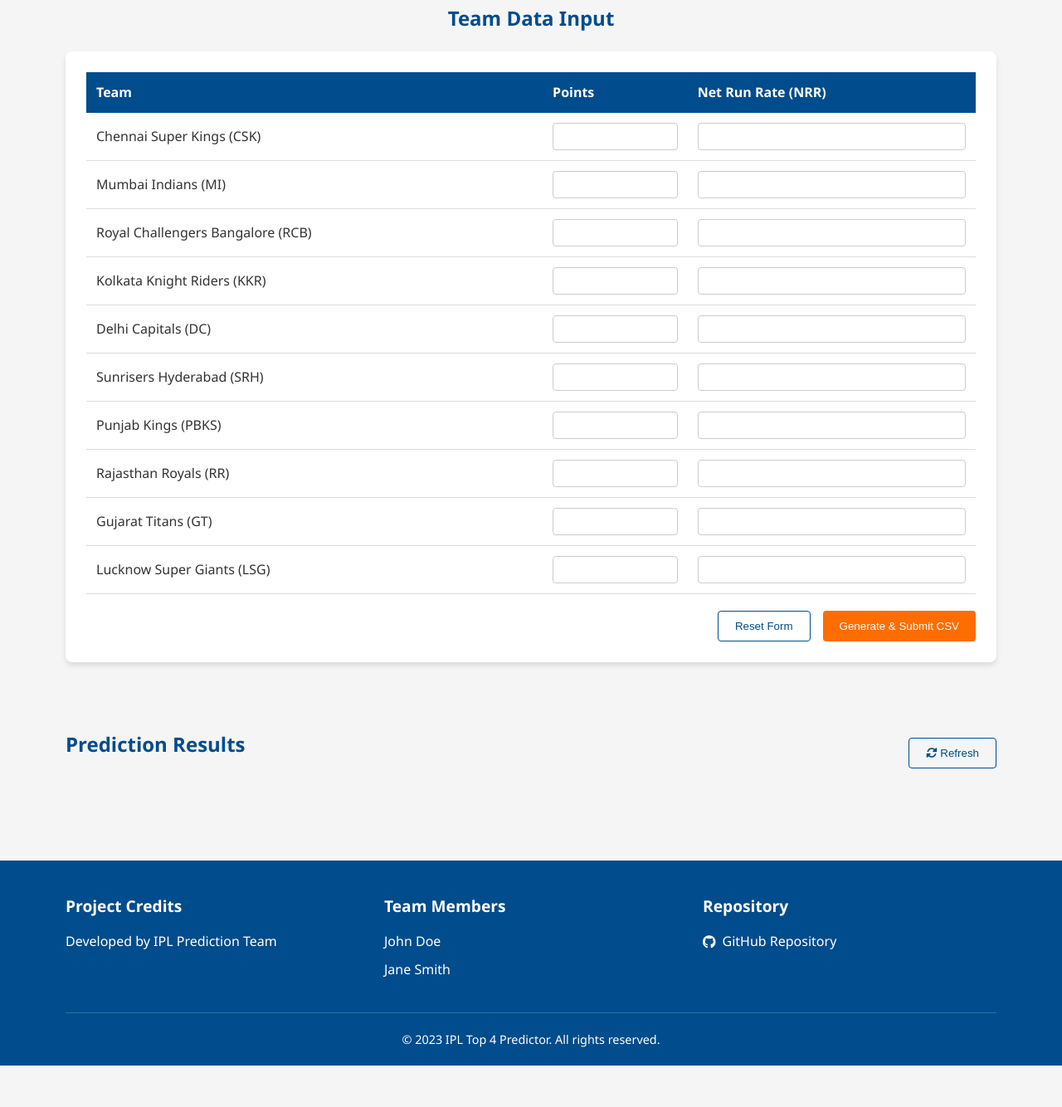
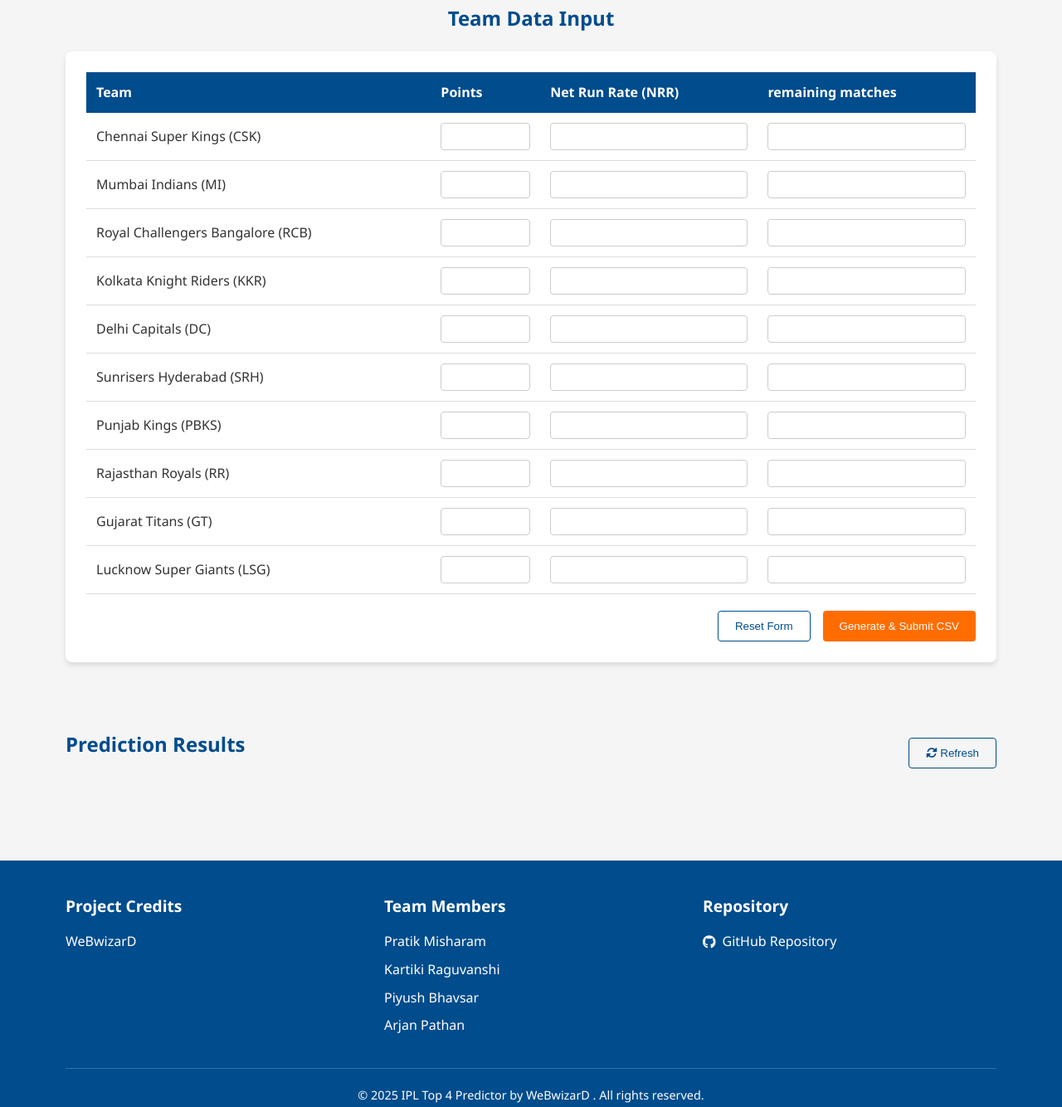
Before and after one commit to Arjan0001/iplprediction, a plain HTML site: page index.html in a window 1280 px wide. Shown: the part 492-1826 px from the top of the page at 83% size. Before the commit the page ends 1776 px from the top, so only its background shows below. Drawn offline with Linux system fonts and the light colour scheme.

Commit message:
Update index.html

```diff
--- a/index.html
+++ b/index.html
@@ -55,6 +55,7 @@
                             <th>Team</th>
                             <th>Points</th>
                             <th>Net Run Rate (NRR)</th>
+                            <th>remaining matches</th>
                         </tr>
                     </thead>
                     <tbody>
@@ -62,51 +63,66 @@
                             <td>Chennai Super Kings (CSK)</td>
                             <td><input type="number" class="points-input" min="0" max="20" step="2"></td>
                             <td><input type="number" class="nrr-input" step="0.001" min="-3" max="3"></td>
+                            <td><input type="number" class="remaining-matches-input" step="0.001" min="-3" max="3"></td>
                         </tr>
                         <tr>
                             <td>Mumbai Indians (MI)</td>
                             <td><input type="number" class="points-input" min="0" max="20" step="2"></td>
                             <td><input type="number" class="nrr-input" step="0.001" min="-3" max="3"></td>
+                            <td><input type="number" class="remaining-matches-input" step="0.001" min="-3" max="3"></td>
+
                         </tr>
                         <tr>
                             <td>Royal Challengers Bangalore (RCB)</td>
                             <td><input type="number" class="points-input" min="0" max="20" step="2"></td>
                             <td><input type="number" class="nrr-input" step="0.001" min="-3" max="3"></td>
+                            <td><input type="number" class="remaining-matches-input" step="0.001" min="-3" max="3"></td>
+
                         </tr>
                         <tr>
                             <td>Kolkata Knight Riders (KKR)</td>
                             <td><input type="number" class="points-input" min="0" max="20" step="2"></td>
                             <td><input type="number" class="nrr-input" step="0.001" min="-3" max="3"></td>
+                            <td><input type="number" class="remaining-matches-input" step="0.001" min="-3" max="3"></td>
+
                         </tr>
                         <tr>
                             <td>Delhi Capitals (DC)</td>
                             <td><input type="number" class="points-input" min="0" max="20" step="2"></td>
                             <td><input type="number" class="nrr-input" step="0.001" min="-3" max="3"></td>
+                            <td><input type="number" class="remaining-matches-input" step="0.001" min="-3" max="3"></td>
+
                         </tr>
                         <tr>
                             <td>Sunrisers Hyderabad (SRH)</td>
                             <td><input type="number" class="points-input" min="0" max="20" step="2"></td>
                             <td><input type="number" class="nrr-input" step="0.001" min="-3" max="3"></td>
+                            <td><input type="number" class="remaining-matches-input" step="0.001" min="-3" max="3"></td>
+
                         </tr>
                         <tr>
                             <td>Punjab Kings (PBKS)</td>
                             <td><input type="number" class="points-input" min="0" max="20" step="2"></td>
                             <td><input type="number" class="nrr-input" step="0.001" min="-3" max="3"></td>
+                            <td><input type="number" class="remaining-matches-input" step="0.001" min="-3" max="3"></td>
                         </tr>
                         <tr>
                             <td>Rajasthan Royals (RR)</td>
                             <td><input type="number" class="points-input" min="0" max="20" step="2"></td>
                             <td><input type="number" class="nrr-input" step="0.001" min="-3" max="3"></td>
+                            <td><input type="number" class="remaining-matches-input" step="0.001" min="-3" max="3"></td>
                         </tr>
                         <tr>
                             <td>Gujarat Titans (GT)</td>
                             <td><input type="number" class="points-input" min="0" max="20" step="2"></td>
                             <td><input type="number" class="nrr-input" step="0.001" min="-3" max="3"></td>
+                            <td><input type="number" class="remaining-matches-input" step="0.001" min="-3" max="3"></td>
                         </tr>
                         <tr>
                             <td>Lucknow Super Giants (LSG)</td>
                             <td><input type="number" class="points-input" min="0" max="20" step="2"></td>
                             <td><input type="number" class="nrr-input" step="0.001" min="-3" max="3"></td>
+                            <td><input type="number" class="remaining-matches-input" step="0.001" min="-3" max="3"></td>
                         </tr>
                     </tbody>
                 </table>
@@ -166,24 +182,26 @@
             <div class="footer-content">
                 <div class="credits">
                     <h3>Project Credits</h3>
-                    <p>Developed by IPL Prediction Team</p>
+                    <p>WeBwizarD</p>
                 </div>
                 <div class="team-members">
                     <h3>Team Members</h3>
                     <ul>
-                        <li>John Doe</li>
-                        <li>Jane Smith</li>
+                        <li>Pratik Misharam</li>
+                        <li>Kartiki Raguvanshi</li>
+                        <li>Piyush Bhavsar</li>
+                        <li>Arjan Pathan</li>
                     </ul>
                 </div>
                 <div class="repository">
                     <h3>Repository</h3>
-                    <a href="https://github.com/username/ipl-predictor" target="_blank">
+                    <a href="https://github.com/Arjan0001/iplprediction" target="_blank">
                         <i class="fab fa-github"></i> GitHub Repository
                     </a>
                 </div>
             </div>
             <div class="copyright">
-                <p>&copy; 2023 IPL Top 4 Predictor. All rights reserved.</p>
+                <p>&copy; 2025 IPL Top 4 Predictor by WeBwizarD . All rights reserved.</p>
             </div>
         </div>
     </footer>
```
